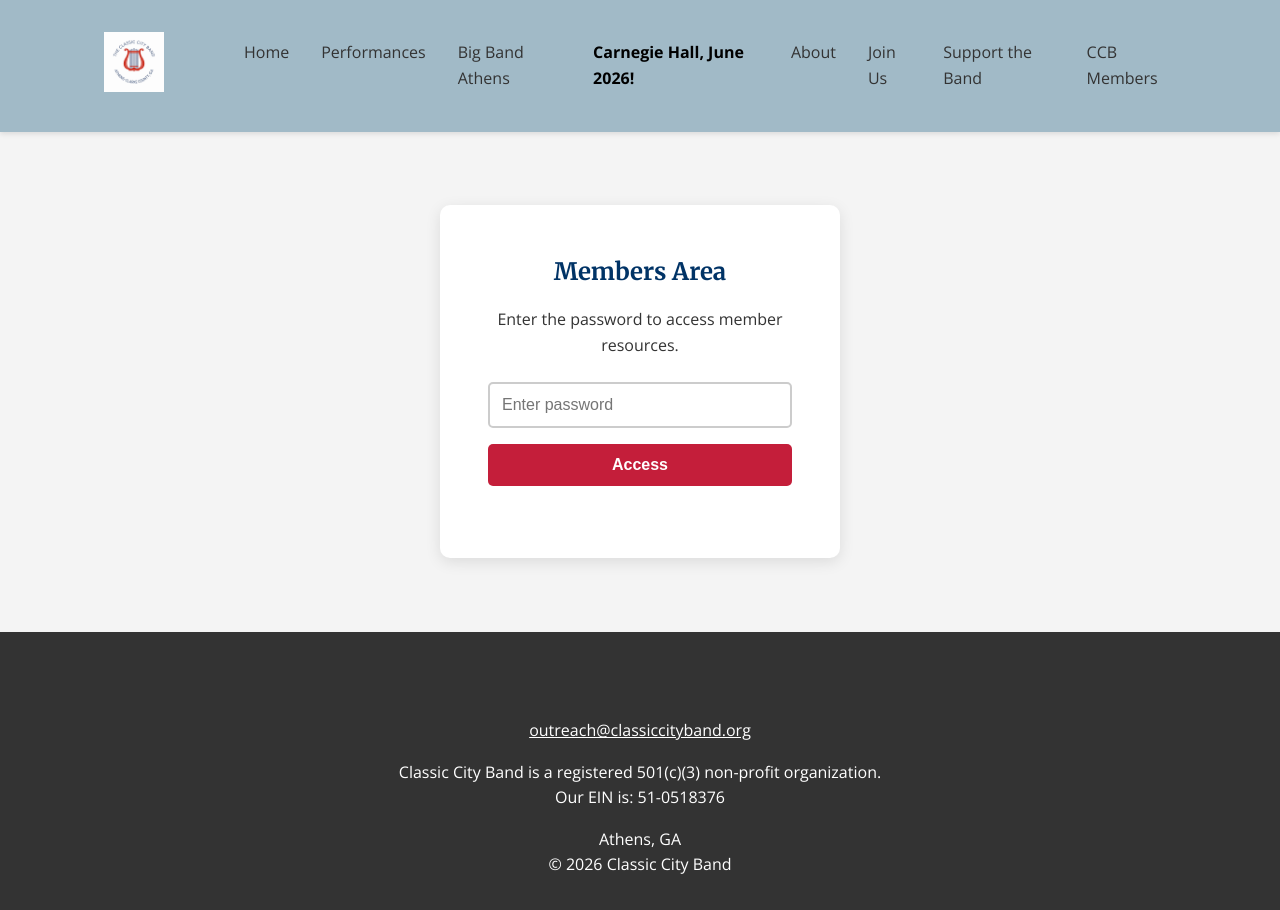
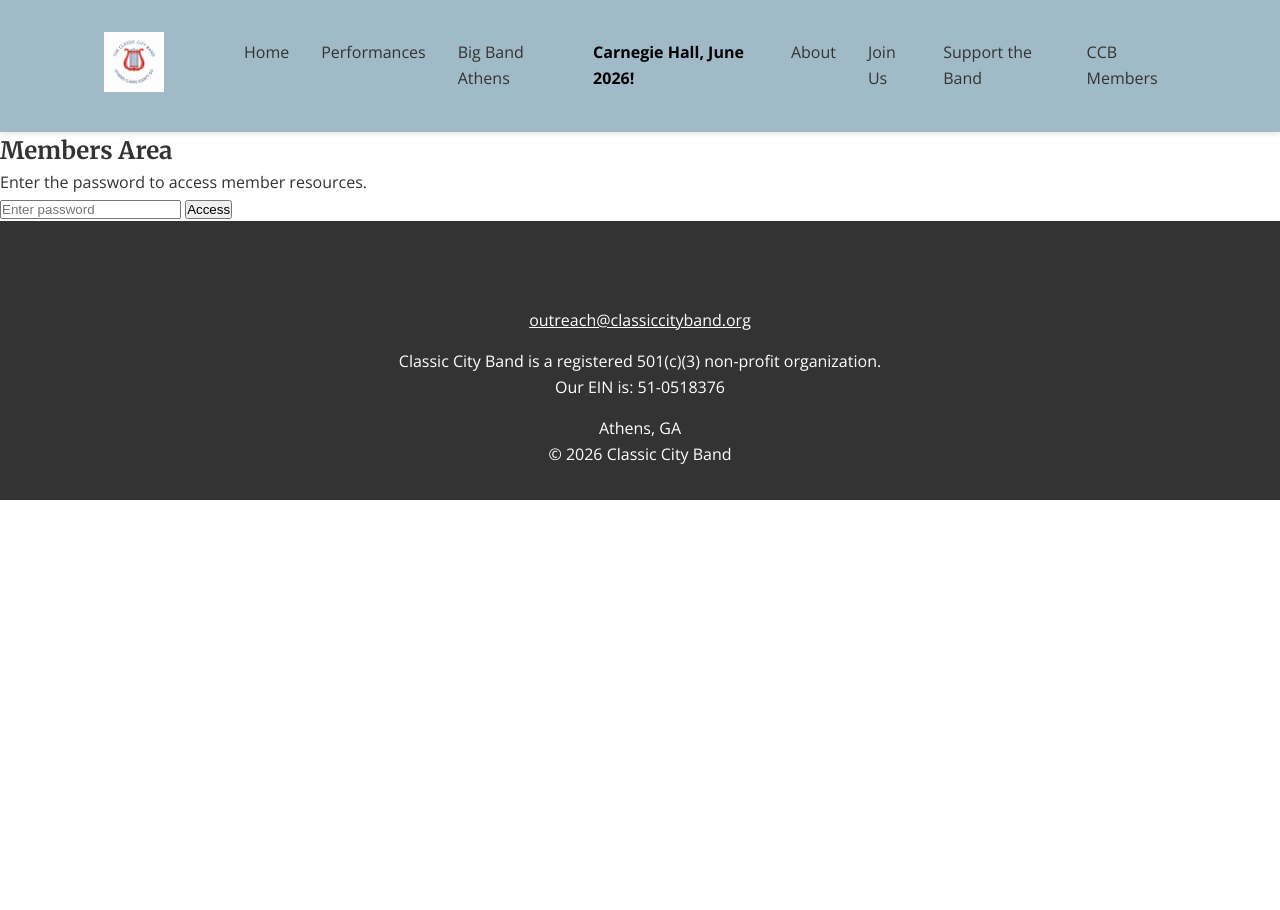
Before and after one commit to webmasterCCB/CCBwebsite, a Jekyll site: the page built from members.md, in a window 1280 px wide. Built offline with Jekyll 4.4.1, drawn with Linux system fonts in a browser that asks for light colours; comment, search, counter and statistics services are not loaded.

Commit message:
Update style.css

```diff
--- a/assets/css/style.css
+++ b/assets/css/style.css
@@ -183,151 +183,6 @@ nav a:hover {
   display: block;
   background: rgba(0, 0, 0, 0.85);
   border-radius: 8px;
-}
-
-/* Media Highlight Box */
-.media-highlight {
-  position: absolute;
-  top: 50%;
-  left: 50%;
-  transform: translate(-50%, -50%);
-  max-width: 600px;
-  background: rgba(255, 255, 255, 0.95);
-  padding: 1.5rem;
-  border-radius: 10px;
-  box-shadow: 0 8px 20px rgba(0, 0, 0, 0.3);
-  text-decoration: none;
-  transition: transform 0.3s, box-shadow 0.3s;
-  z-index: 50;
-}
-
-.media-highlight:hover {
-  transform: translate(-50%, -50%) scale(1.02);
-  box-shadow: 0 12px 30px rgba(0, 0, 0, 0.4);
-}
-
-.media-badge {
-  background: var(--primary-red);
-  color: white;
-  font-weight: bold;
-  font-size: 1.3rem;
-  padding: 0.75rem 1.5rem;
-  border-radius: 5px;
-  text-align: center;
-  margin-bottom: 1rem;
-  letter-spacing: 0.5px;
-}
-
-.media-text {
-  color: var(--dark-gray);
-  font-size: 0.95rem;
-  line-height: 1.6;
-  text-align: center;
-}
-
-.media-text strong {
-  color: var(--primary-red);
-}
-
-/* Hide media box on mobile */
-@media (max-width: 768px) {
-  .media-highlight {
-    display: none;
-  }
-}
-
-.btn {
-  display: inline-block;
-  padding: 1rem 2rem;
-  background: var(--accent-gold);
-  color: var(--dark-gray);
-  text-decoration: none;
-  border-radius: 5px;
-  font-weight: bold;
-  transition: all 0.3s;
-}
-
-.btn:hover {
-  background: var(--white);
-  transform: translateY(-2px);
-  box-shadow: 0 4px 10px rgba(0,0,0,0.2);
-}
-
-.btn-primary {
-  background: var(--primary-red);
-  color: var(--white);
-}
-
-.btn-primary:hover {
-  background: #a01828;
-}
-
-/* MEMBERS PAGE - PASSWORD GATE */
-.password-gate {
-  display: flex;
-  justify-content: center;
-  align-items: center;
-  min-height: 500px;
-  background: var(--light-gray);
-  padding: 2rem;
-}
-
-.password-container {
-  background: var(--white);
-  padding: 3rem;
-  border-radius: 10px;
-  box-shadow: 0 4px 15px rgba(0, 0, 0, 0.1);
-  text-align: center;
-  max-width: 400px;
-  width: 100%;
-}
-
-.password-container h2 {
-  color: var(--primary-navy);
-  margin-bottom: 1rem;
-}
-
-.password-container p {
-  color: var(--dark-gray);
-  margin-bottom: 1.5rem;
-}
-
-.password-container input {
-  width: 100%;
-  padding: 0.75rem;
-  margin-bottom: 1rem;
-  border: 2px solid #ccc;
-  border-radius: 5px;
-  font-size: 1rem;
-  box-sizing: border-box;
-}
-
-.password-container input:focus {
-  outline: none;
-  border-color: var(--primary-red);
-}
-
-.password-container button {
-  width: 100%;
-  padding: 0.75rem;
-  background: var(--primary-red);
-  color: white;
-  border: none;
-  border-radius: 5px;
-  font-size: 1rem;
-  font-weight: bold;
-  cursor: pointer;
-  transition: background 0.3s;
-}
-
-.password-container button:hover {
-  background: #a01828;
-}
-
-.error-message {
-  color: var(--primary-red);
-  font-size: 0.9rem;
-  margin-top: 1rem;
 }
 
 /* MEMBERS CONTENT */
```
